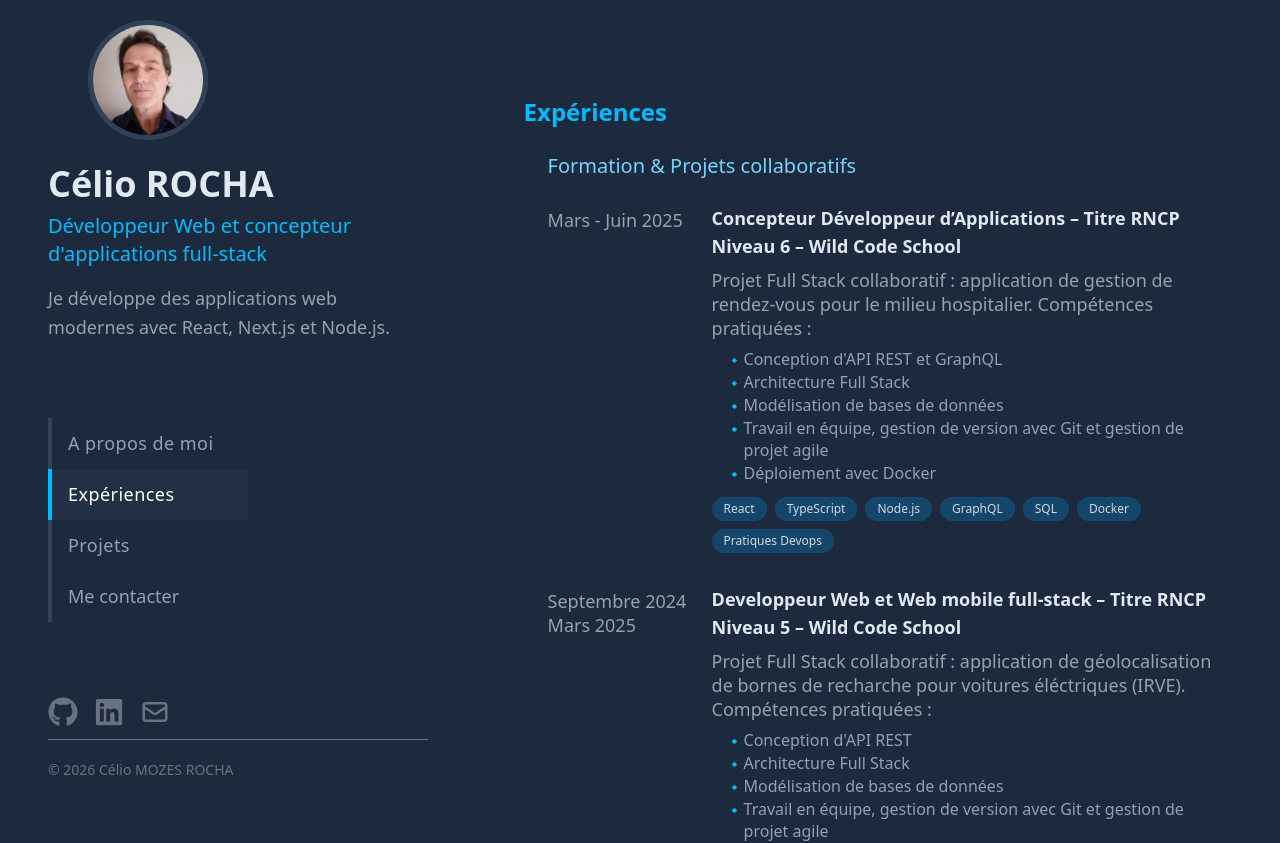
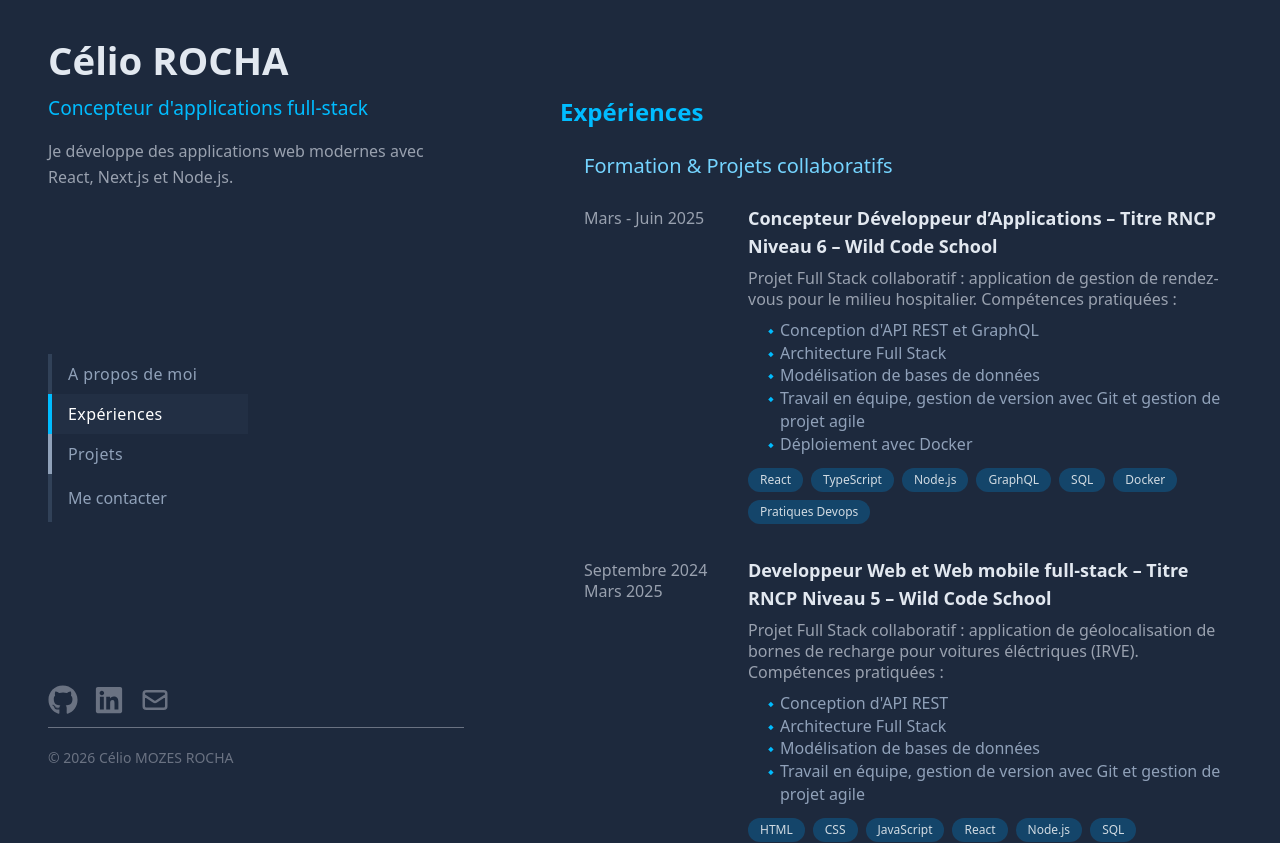
Before and after one commit to celio-mozes-rocha/portfolio, a Next.js app: page /experience in a window 1280 px wide. Shown: the top 843 px of the page. Built offline with nearby package versions, Linux system fonts and the light colour scheme.

Commit message:
feat: improve readability across devices with adaptive font sizing

```diff
--- a/app/layout.tsx
+++ b/app/layout.tsx
@@ -17,13 +17,13 @@ export default function RootLayout({
   return (
     <html lang="fr">
       <body className="min-h-screen bg-slate-800 text-slate-200">
-        <main className="max-w-7xl mx-auto flex">
-          <aside>
-            <SideBar />
-          </aside>
+        <main className="flex flex-col lg:flex-row">
+          <SideBar />
 
           {/*Colonne de droite */}
-          <div className="basis-4/5 px-12 py-24">{children}</div>
+          <div className="flex-1 px-6 lg:px-12 py-12 lg:py-24 w-full lg:max-w-3xl text-[clamp(0.875rem,2.5vw,1rem)]">
+            {children}
+          </div>
         </main>
       </body>
     </html>
--- a/components/SideBar.tsx
+++ b/components/SideBar.tsx
@@ -8,30 +8,32 @@ export default function SideBar() {
   const pathname = usePathname();
 
   return (
-    <aside className="basis-2/5 h-screen sticky top-0 flex flex-col justify-between px-12 py-5">
+    <aside className="w-full lg:basis-2/5 lg:h-screen lg:sticky lg:top-0 flex flex-col justify-between px-6 lg:px-12 py-8 border-b lg:border-b-0 border-slate-700">
       <div>
         <a href="/">
-          <img
+          {/* <img
             src="/images/photo-500x500.png"
-            className="w-30 rounded-full mb-6 ml-10 border-5 border-slate-700"
-          />
-          <h1 className="text-4xl font-bold">Célio ROCHA</h1>
+            className="w-32 rounded-full mb-1 ml-10 border-5 border-slate-700"
+          /> */}
+          <h1 className="text-[clamp(1.5rem,3vw,2.5rem)] font-bold">
+            Célio ROCHA
+          </h1>
         </a>
 
-        <h2 className="text-xl text-sky-400 mt-2">
-          Développeur Web et concepteur d'applications full-stack
+        <h2 className="text-[clamp(0.8rem,2vw,1.2rem)] text-sky-400 mt-1">
+          Concepteur d'applications full-stack
         </h2>
 
-        <p className="text-[18px] text-gray-400 leading-relaxed space-y-4 mt-4 max-w-sm">
+        <p className="text-[clamp(0.75rem,2vw,1rem)] text-gray-400 leading-relaxed space-y-4 mt-4 max-w-sm">
           Je développe des applications web modernes avec React, Next.js et
           Node.js.
         </p>
       </div>
 
-      <nav className="w-50 flex flex-col text-[18px] text-gray-400">
+      <nav className="w-50 flex flex-col text-gray-400">
         <Link
           href="/about"
-          className={`hover:text-white hover:bg-slate-700 tracking-wide flex items-center gap-4 px-4 py-3 border-l-4 transition ${
+          className={`hover:text-white hover:bg-slate-700 tracking-wide flex items-center gap-4 px-4 py-2 border-l-4 transition text-[clamp(0.875rem,1.5vw,1rem)] ${
             pathname === "/about"
               ? "border-sky-400 text-white bg-slate-700/30"
               : "border-slate-700 text-slate-400 hover:text-white hover:border-slate-400"
@@ -41,7 +43,7 @@ export default function SideBar() {
         </Link>
         <Link
           href="/experience"
-          className={`hover:text-white hover:bg-slate-700 tracking-wide flex items-center gap-4 px-4 py-3 border-l-4 transition ${
+          className={`hover:text-white hover:bg-slate-700 tracking-wide flex items-center gap-4 px-4 py-2 border-l-4 transition text-[clamp(0.875rem,1.5vw,1rem)] ${
             pathname === "/experience"
               ? "border-sky-400 text-white  bg-slate-700/30"
               : "border-slate-700 text-slate-400 hover:text-white hover:border-slate-400"
@@ -51,7 +53,7 @@ export default function SideBar() {
         </Link>
         <Link
           href="/projects"
-          className={`hover:text-white hover:bg-slate-700 tracking-wide flex items-center gap-4 px-4 py-3 border-l-4 transition ${
+          className={`hover:text-white hover:bg-slate-700 tracking-wide flex items-center gap-4 px-4 py-2 border-l-4 transition text-[clamp(0.875rem,1.5vw,1rem)]${
             pathname === "/projects"
               ? "border-sky-400 text-white  bg-slate-700/30"
               : "border-slate-700 text-slate-400 hover:text-white hover:border-slate-400"
@@ -61,7 +63,7 @@ export default function SideBar() {
         </Link>
         <Link
           href="/contact"
-          className={`hover:text-white hover:bg-slate-700 flex items-center gap-4 px-4 py-3 border-l-4 transition ${
+          className={`hover:text-white hover:bg-slate-700 flex items-center gap-4 px-4 py-3 border-l-4 transition text-[clamp(0.875rem,1.5vw,1rem)]  ${
             pathname === "/contact"
               ? "border-sky-400 text-white bg-slate-700/30"
               : "border-slate-700 text-slate-400 hover:text-white hover:border-slate-400"
@@ -70,7 +72,7 @@ export default function SideBar() {
           Me contacter
         </Link>
       </nav>
-      <footer className="text-sm text-gray-500">
+      <footer className="text-xs sm:text-sm text-gray-500">
         <div className="flex gap-4 mb-3">
           <a
             href="https://github.com"
--- a/components/sections/About.tsx
+++ b/components/sections/About.tsx
@@ -13,10 +13,8 @@ export default function About() {
       viewport={{ once: true }}
       className="min-h-screenb scroll-mt-24 flex flex-col gap-6"
     >
-      <h2 className="text-2xl font-bold text-sky-400">
-        A propos de moi
-      </h2>
-      <div className="max-w-full text-[18px] text-gray-400 leading-relaxed space-y-4">
+      <h2 className="text-2xl font-bold text-sky-400">A propos de moi</h2>
+      <div className="max-w-full text-[clamp(0.875rem,1.5vw,1rem)] text-gray-400 leading-relaxed space-y-4">
         {paragraphs.map((text, i) => (
           <p key={i}>{text}</p>
         ))}
--- a/components/sections/experiences/ExperienceCard.tsx
+++ b/components/sections/experiences/ExperienceCard.tsx
@@ -11,19 +11,27 @@ export default function ExperienceCard({ exp }: { exp: ExperiencesType }) {
       viewport={{ once: true }}
       className="flex flex-col md:flex-row gap-6"
     >
-      <div className="w-35 flex shrink-0 text-gray-400 text-[18px] mt-1">{exp.period}</div>
+      <div className="w-35 flex shrink-0 text-gray-400 text-[clamp(0.875rem,1.5vw,1rem)] mt-1">
+        {exp.period}
+      </div>
       <div className="flex flex-col gap-2">
         <h3 className="font-semibold text-lg">
           {exp.title} {exp.company ? `– ${exp.company}` : ""}
         </h3>
-        <p className="text-gray-400 text-[18px]" >{exp.description}</p>
-
+        <p className="text-gray-400 text-[clamp(0.875rem,1.5vw,1rem)]">
+          {exp.description}
+        </p>
 
         {exp.type === "job" && (
-          <h3 className="list-disc pl-5 space-y-1 text-sm text-slate-400">
+          <h3 className="list-disc pl-5 space-y-1 text-[clamp(0.875rem,1.5vw,1rem)] text-slate-400">
             <ul>
               {exp.responsibilities.map((r, i) => (
-                <li className="relative pl-3 before:content-['⬩'] before:absolute before:left-0 before:text-sky-400 text-[16px]" key={i}>{r}</li>
+                <li
+                  className="relative pl-3 before:content-['⬩'] before:absolute before:left-0 before:text-sky-400 text-[16px]"
+                  key={i}
+                >
+                  {r}
+                </li>
               ))}
             </ul>
           </h3>
@@ -33,7 +41,12 @@ export default function ExperienceCard({ exp }: { exp: ExperiencesType }) {
           <h3 className="list-disc pl-5 space-y-1 text-sm text-slate-400">
             <ul>
               {exp.learnings.map((l, i) => (
-                <li className="relative pl-3 before:content-['⬩'] before:absolute before:left-0 before:text-sky-400 text-[16px]" key={i}>{l}</li>
+                <li
+                  className="relative pl-3 before:content-['⬩'] before:absolute before:left-0 before:text-sky-400 text-[16px]"
+                  key={i}
+                >
+                  {l}
+                </li>
               ))}
             </ul>
           </h3>
@@ -43,17 +56,24 @@ export default function ExperienceCard({ exp }: { exp: ExperiencesType }) {
           <h3 className="list-disc pl-5 space-y-1 text-sm text-slate-400">
             <ul>
               {exp.collaboration?.map((c, i) => (
-                <li className="relative pl-3 before:content-['⬩'] before:absolute before:left-0 before:text-sky-400 text-[16px]" key={i}>{c}</li>
+                <li
+                  className="relative pl-3 before:content-['⬩'] before:absolute before:left-0 before:text-sky-400 text-[16px]"
+                  key={i}
+                >
+                  {c}
+                </li>
               ))}
             </ul>
           </h3>
         )}
 
-
         {exp.tech && (
           <div className="flex flex-wrap gap-2 mt-1 text-xs">
             {exp.tech.map((t, i) => (
-              <span key={i} className="text-xs bg-sky-600/30 text-white/80 px-3 py-1 rounded-2xl">
+              <span
+                key={i}
+                className="text-xs bg-sky-600/30 text-white/80 px-3 py-1 rounded-2xl"
+              >
                 {t}
               </span>
             ))}
@@ -62,4 +82,4 @@ export default function ExperienceCard({ exp }: { exp: ExperiencesType }) {
       </div>
     </motion.div>
   );
-};
+}
--- a/data/experiencesData.ts
+++ b/data/experiencesData.ts
@@ -67,7 +67,7 @@ export const experienceData: ExperienceSectionType[] = [
         company: "Wild Code School",
         period: "Septembre 2024 Mars 2025",
         description:
-          "Projet Full Stack collaboratif : application de géolocalisation de bornes de recharche pour voitures éléctriques (IRVE). Compétences pratiquées :",
+          "Projet Full Stack collaboratif : application de géolocalisation de bornes de recharge pour voitures éléctriques (IRVE). Compétences pratiquées :",
         learnings: [
           "Conception d'API REST",
           "Architecture Full Stack",
```
Also changed, not shown: components/sections/Projects.tsx (+25 -19 lines).
